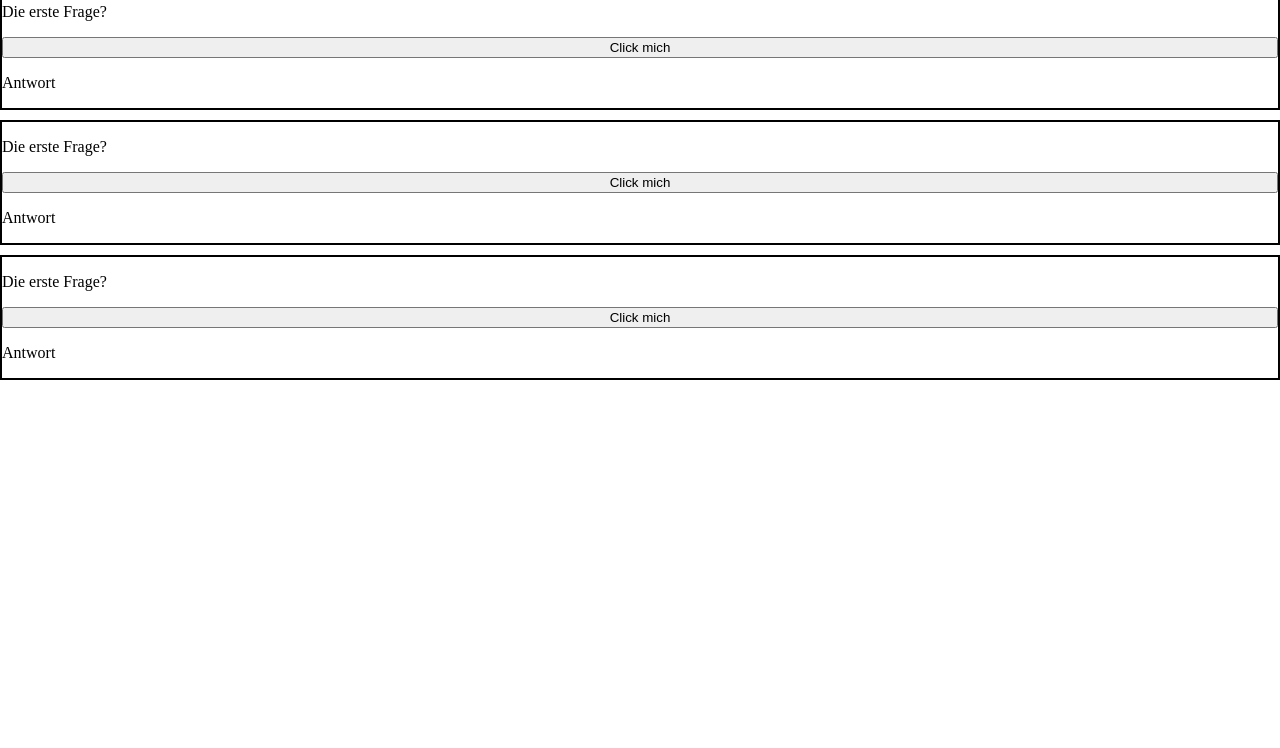
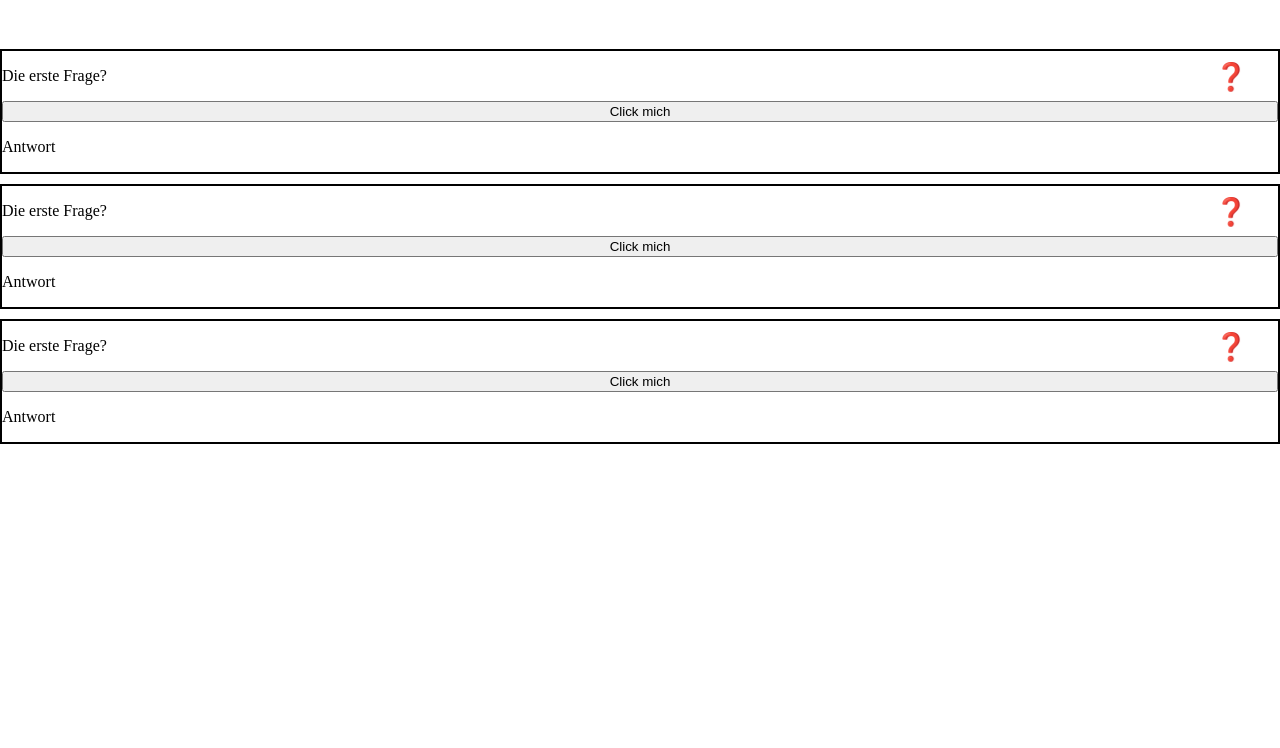
Before and after one commit to SophiaZett/Quiz-App, a plain HTML site: page index.html in a window 1280 px wide. Shown: the part 52-800 px from the top of the page. Drawn offline with Linux system fonts and the light colour scheme.

Commit message:
add bookmark

```diff
--- a/index.html
+++ b/index.html
@@ -11,16 +11,19 @@
     <div>
     <section>
         <p>Die erste Frage?</p>
+        <span class="card__bookmark">&#10067</span>
         <Button>Click mich</Button>
         <p>Antwort</p>
     </section>
     <section>
         <p>Die erste Frage?</p>
+        <span class="card__bookmark">&#10067</span>
         <Button>Click mich</Button>
         <p>Antwort</p>
     </section>
     <section>
         <p>Die erste Frage?</p>
+        <span class="card__bookmark">&#10067</span>
         <Button>Click mich</Button>
         <p>Antwort</p>
     </section>
--- a/styles.css
+++ b/styles.css
@@ -5,11 +5,13 @@
 h1 {
     color: blueviolet;
     background-color: lightblue;
-    margin: 0;
+    margin-top: 0;
+    margin-bottom: 5%;
     height: 10%;
     border-radius: 0 0 5% 5%;
     text-align: center;
     font-family: dancingscript;
+
 }
 
 body {
@@ -21,6 +23,7 @@ section {
     display: flex;
     flex-direction: column;
     border: 2px solid;
+    position: relative;
 }
 
 div {
@@ -28,3 +31,10 @@ div {
     flex-direction: column;
     gap: 10px;
 }
+
+.card__bookmark {
+    position: absolute;
+    top: 10px;
+    right: 30px;
+    font-size: 27px;
+}
```
